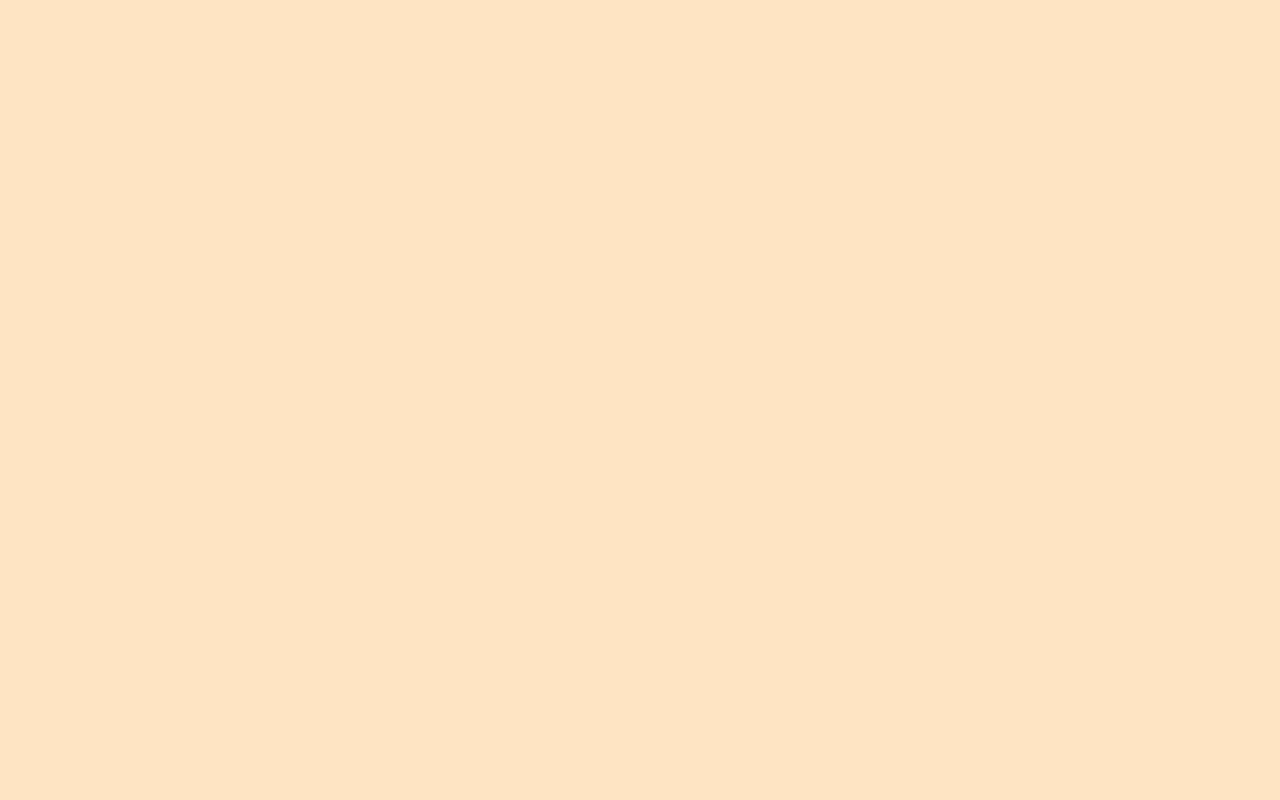
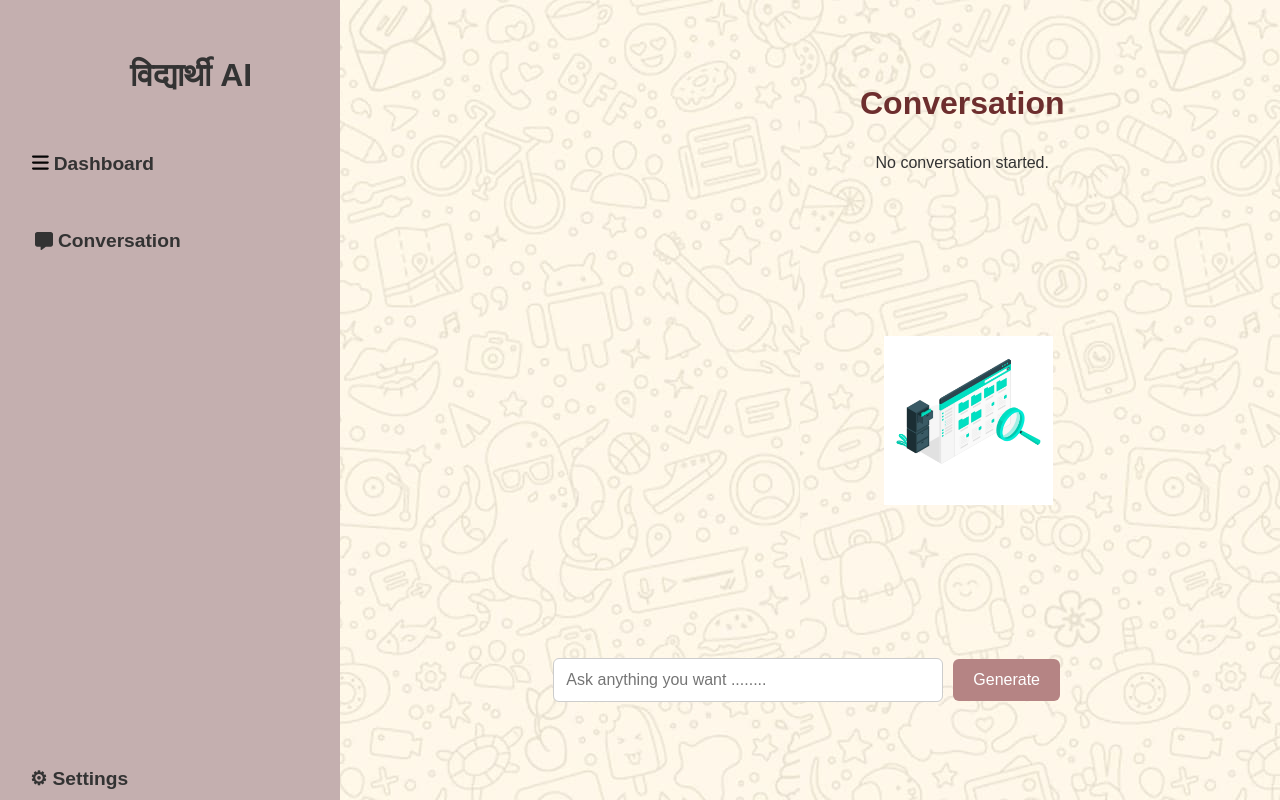
Before and after one commit to YugKp44/Vidhyarti-AI-Frontend, a React (Create React App) app: page /chatbot in a window 1280 px wide. Before the commit this address had no page. Built offline with nearby package versions, Linux system fonts and the light colour scheme.

Commit message:
add Chatbot component

```diff
--- a/src/App.js
+++ b/src/App.js
@@ -4,6 +4,7 @@ import { BrowserRouter as Router, Route, Routes } from 'react-router-dom';
 import HomePage from './Homepage';
 import Login from './login';
 import Signup from './signup';
+import Chatbot from './chatbot';
 
 function App() {
   return (
@@ -12,6 +13,7 @@ function App() {
         <Route path="/" element={<HomePage />} />
         <Route path="/login" element={<Login />} />
         <Route path="/signup" element={<Signup />} />
+        <Route path="/chatbot" element={<Chatbot />} />
       </Routes>
     </Router>
   );
--- /dev/null
+++ b/src/Chatbot.css
@@ -0,0 +1,164 @@
+.chatbot-body {
+    display: flex;
+    background-image: url("../public/w.jpg");
+    height: 100vh;
+    /* Make sure the container takes up the full height of the viewport */
+}
+
+.chat-sidebar {
+    width: 280px;
+    background-color: #c4afaf;
+    padding: 30px;
+    height: 100vh;
+    display: flex;
+    flex-direction: column;
+    align-items: flex-start;
+}
+
+/* .centre-image{
+    z-index: 2;
+    background-image: url("../public/empty1.webp");
+    width: 50px;
+    height: 50px;
+}
+
+
+.main-chat {
+    flex-grow: 1;
+    padding: 20px;
+    background-size: cover;
+    background-position: center;
+    position: relative;
+    display: flex;
+    flex-direction: column;
+    justify-content: flex-end;
+} */
+.main-chat {
+    flex-grow: 1;
+    background-size: cover;
+    background-position: center;
+    padding: 20px;
+    position: relative;
+    height: 100vh;
+    display: flex;
+    justify-content: center;
+    align-items: center;
+}
+
+.centre-image {
+    background-image: url('../public/center.jpg');
+    background-size: contain;
+    background-repeat: no-repeat;
+    background-position: center;
+    justify-content: center;
+    align-items: center;
+    position: relative;
+
+    left: 20em;
+    width: 300px;
+    /* You can adjust the size */
+    height: 300px;
+    /* You can adjust the size */
+}
+
+.settings-chat {
+    font-size: larger;
+    font-weight: 600;
+    position: relative;
+    top: 450px;
+
+
+}
+
+.convo-li {
+
+    position: relative;
+    left: 5px;
+    padding-left: 30px;
+    list-style-type: none;
+    display: flex;
+    align-items: center;
+
+
+}
+
+.chat-dash {
+    padding: 20px;
+    font-size: larger;
+    padding-left: 10px;
+    font-weight: 600;
+    position: relative;
+    left: -40px;
+
+}
+
+.dash-text {
+    padding-bottom: 30px;
+    padding-left: 10px;
+}
+
+.conversation-header {
+    flex-grow: 1;
+    align-items: center;
+    justify-content: center;
+    position: relative;
+    left: 500px;
+    bottom: 300px;
+}
+
+li {
+    list-style: none;
+}
+
+.convo_ttext {
+    padding-left: 5px;
+}
+
+.vidyaAI {
+    justify-content: centre;
+    align-items: center;
+    display: flex;
+    position: relative;
+    left: 100px;
+    font-size: xx-large;
+}
+
+.Mainconvo {
+    font-size: xx-large;
+    color: rgb(109, 46, 46);
+}
+
+.input-section {
+    display: flex;
+    align-items: center;
+    width: 100%;
+    padding-left: 20px;
+    margin-top: 20px;
+    position: relative;
+    top: 250px;
+    right: 200px;
+}
+
+.input-section input {
+    flex-grow: 1;
+    padding: 12px;
+    font-size: 16px;
+    border: 1px solid #ccc;
+    border-radius: 6px;
+    margin-right: 10px;
+}
+
+.input-section button {
+    padding: 12px 20px;
+    background-color: #b58484;
+    border: none;
+    border-radius: 6px;
+    color: white;
+    cursor: pointer;
+    font-size: 16px;
+}
+
+.generate:hover {
+    background: rgb(115, 44, 44);
+    font-weight: 600;
+}
--- a/src/HomePage.css
+++ b/src/HomePage.css
@@ -33,7 +33,8 @@ body {
 /* Sidebar */
 .sidebar {
     width: 280px;
-    background-color: #e3d4cc;
+    background-color: #c4afaf;
+    opacity: 100%;
     padding: 30px;
     height: 100vh;
     display: flex;
@@ -52,6 +53,9 @@ body {
     list-style: none;
     padding: 0;
     width: 100%;
+    font-weight: bold;
+    color: black;
+    display: inline-block;
 
 }
 
@@ -61,12 +65,15 @@ body {
     color: #333;
     font-size: 1.1em;
     display: flex;
+    padding: 10px;
+    border-radius: 10px;
     align-items: center;
 }
 
 .menu li:hover {
     color: #000;
     font-weight: bold;
+    background-color: #919090;
 }
 
 .icon {
@@ -77,14 +84,17 @@ body {
 
 /* Main Content */
 .main-content {
+    margin-top: -100px;
     flex-grow: 1;
     padding: 50px;
     background-color: #fefaf7;
     background-image: "C:\Users\Rohit\Desktop\backfround.png";
     display: flex;
+    position: relative;
+    top: 40px;
     flex-direction: column;
     align-items: center;
-    margin-top: -50px;
+
 }
 
 h1 {
@@ -112,6 +122,14 @@ h1 {
     max-width: 800px;
     width: 100%;
     text-align: center;
+    transition: transform 0.3s ease, box-shadow 0.3s ease;
+}
+
+.conversation-section:hover {
+    transform: scale(1.05);
+    /* Slightly enlarges the box */
+    box-shadow: 0 8px 16px rgba(0, 0, 0, 0.2);
+    /* Enhances the shadow effect */
 }
 
 .conversation-section h3 {
--- a/src/Homepage.js
+++ b/src/Homepage.js
@@ -1,18 +1,28 @@
 import React from "react";
-import "./HomePage.css";
 import { FontAwesomeIcon } from "@fortawesome/react-fontawesome";
+import './HomePage.css';
+
+import { faMessage } from "@fortawesome/free-solid-svg-icons";
+import { useNavigate } from "react-router-dom"; // Import useNavigate
+
 import {
   faTachometerAlt,
   faComments,
   faIdBadge,
-  faFileAlt,
   faGraduationCap,
   faMapMarkerAlt,
   faVideo,
+  faCog,
 } from "@fortawesome/free-solid-svg-icons";
-import { faCog } from '@fortawesome/free-solid-svg-icons';
 
 const HomePage = () => {
+  const navigate = useNavigate(); // Hook for navigation
+
+  // Function to handle the click event
+  const handleClick = () => {
+    navigate("/chatbot"); // Navigate to the Chatbot component on click
+  };
+
   return (
     <div className="container">
       <div className="sidebar">
@@ -27,25 +37,20 @@ const HomePage = () => {
           <li>
             <FontAwesomeIcon icon={faIdBadge} className="icon" /> College compare
           </li>
-          <li>
-            <FontAwesomeIcon icon={faFileAlt} className="icon" /> Digital documents
-          </li>
-          <li>
+
+        <li>
             <FontAwesomeIcon icon={faGraduationCap} className="icon" /> Academic scholarship
           </li>
-
           <li>
             <FontAwesomeIcon icon={faMapMarkerAlt} className="icon" /> College compass
           </li>
           <li>
-            <FontAwesomeIcon icon={faVideo} className="icon" /> Internet videos
+            <FontAwesomeIcon icon={faVideo} className="icon" /> Campus tour
           </li>
           <li className="set">
-            <FontAwesomeIcon icon={faCog} className="icon" /> Setting
+            <FontAwesomeIcon icon={faCog} className="icon" /> Settings
           </li>
         </ul>
-
-
       </div>
 
       <div className="main-content">
@@ -55,7 +60,9 @@ const HomePage = () => {
         </p>
 
         <div className="conversation-section">
-          <h3>Conversation</h3>
+          <h3 onClick={handleClick} style={{ cursor: "pointer", padding: "20px", backgroundColor: "#eae7e4" }}>
+            <FontAwesomeIcon icon={faMessage} style={{ color: "#333" }} /> Conversation
+          </h3>
           <p>
             "Experience Conversation on a whole new level. Delve into its advanced features and unlock a world of possibilities."
           </p>
@@ -65,7 +72,7 @@ const HomePage = () => {
           <h2>Latest Updates</h2>
           <div className="updates">
             <div className="update-card">
-              <h3>Direct and concise: AI Insights: New Feature</h3>
+              <h3>AI Insights: New Feature</h3>
               <p>AI Insights: Gain valuable insights into the impact of your conversations.</p>
             </div>
             <div className="update-card">
--- /dev/null
+++ b/src/chatbot.js
@@ -0,0 +1,46 @@
+import React from 'react';
+import { FontAwesomeIcon } from "@fortawesome/react-fontawesome";
+import "./Chatbot.css";
+import { faBars } from '@fortawesome/free-solid-svg-icons';
+import { faMessage } from "@fortawesome/free-solid-svg-icons";
+
+const Chatbot = () => {
+  return (
+    <div style={{ padding: '0px', textAlign: 'center' }}>
+           <div className='chatbot-body'>
+           <div className="chat-sidebar">
+        <h2 className='vidyaAI'>विद्यार्थी AI</h2>
+        <ul className='chat-dash'>
+        <li className='dash-text'>
+       <FontAwesomeIcon icon={faBars} style={{ color: "#050505" }} /> Dashboard
+    </li>
+          <li className='convo-li'><FontAwesomeIcon icon={faMessage} style={{ color: "#333" , fontSize: "18px", zIndex:"2" }} />
+          <h4 className='convo_ttext'>Conversation</h4>
+          </li>
+        </ul>
+        <div className="settings-chat">⚙ Settings</div>
+      </div>
+
+      {/* Main Content */}
+      <div className="main-chat">
+        <div className="conversation-header">
+          <h3 className='Mainconvo'><FontAwesomeIcon icon="fa-regular fa-message" style={{color: "#351313",}} />Conversation</h3>
+          <p>No conversation started.</p>
+        </div>
+        <div className='centre-image'>
+
+        </div>
+
+        {/* Input section */}
+        <div className="input-section">
+          <input type="text" placeholder="Ask anything you want ........" />
+          <button className='generate'>Generate</button>
+        </div>
+      </div>
+           </div>
+
+    </div>
+  );
+};
+
+export default Chatbot;
--- a/src/login.js
+++ b/src/login.js
@@ -1,9 +1,8 @@
-// Login.js
 import React, { useState } from "react";
 import './login.css';
 import { FontAwesomeIcon } from '@fortawesome/react-fontawesome';
 import { faGoogle, faMicrosoft, faApple } from '@fortawesome/free-brands-svg-icons';
-import { Link } from 'react-router-dom';
+import { Link } from 'react-router-dom'; // Ensure correct import here
 
 const Login = () => {
   const [email, setEmail] = useState("");
```
Also changed, not shown: package.json (line endings or trailing spaces), public/center.jpg (added), public/w.jpg (added).
